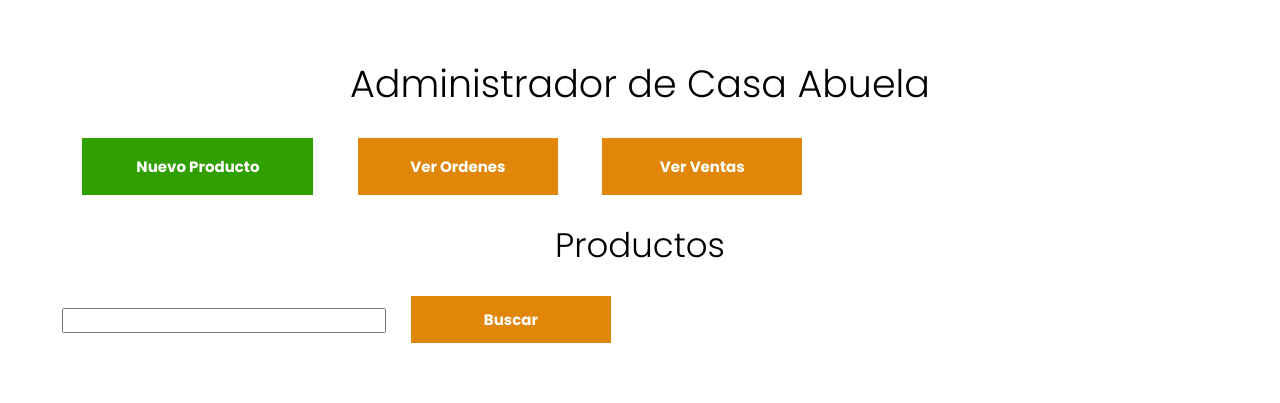
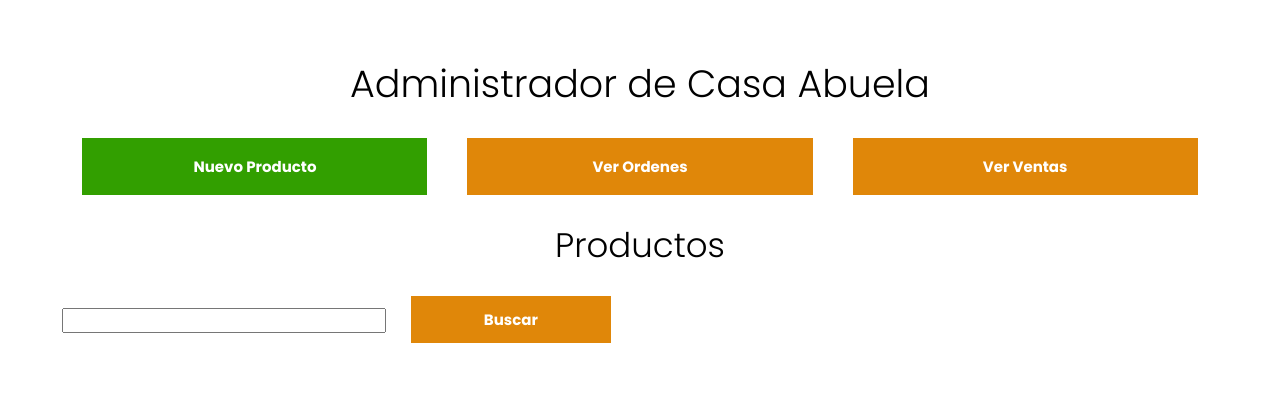
Before and after one commit to AdrianFelixJoxus/CocinaAbuela-PHP-MVC, a PHP site: page /admin-productos?resultado=1 in a window 1280 px wide. Shown: the part 200-603 px from the top of the page. Run offline with PHP 8.4, Linux system fonts and the light colour scheme; the visitor is signed in with stand-in values (Sample User, id 1); data that the repository does not hold is empty.

Commit message:
first commit

```diff
--- a/src/scss/layout/_admin.scss
+++ b/src/scss/layout/_admin.scss
@@ -7,8 +7,10 @@
     background-color: #333;
     margin: 0 auto;
     width: 100%;
+    font-size: 1.1rem;
     @include m.tablet {
         width: 100%;
+        font-size: 1.5rem;
     }
 
     @include m.desktop {
@@ -34,7 +36,12 @@
 }
 
 .ordenes-admin {
-
+   .ordenes {
+    padding: 0;
+    .boton {
+        margin: 1rem 1rem;
+    }
+   }
 }
 
 .admin-header {
@@ -65,6 +72,7 @@
     column-gap: 3rem;
     margin-bottom: 3rem;
     justify-content: center;
+    font-size: 1rem;
 
     @include m.tablet {
         font-size: 1.3rem;
--- a/src/scss/layout/_productosAdmin.scss
+++ b/src/scss/layout/_productosAdmin.scss
@@ -108,3 +108,17 @@ table.propiedades {
     display: grid;
     justify-content: center;
 }
+
+.botonesAdmin {
+
+    padding: 0;
+    @include m.tablet {
+        display: flex;
+        justify-content: center;
+        align-items: center;
+
+        .boton2 {
+            width: 100%;
+        }
+    }
+}
--- a/views/productos/admin.php
+++ b/views/productos/admin.php
@@ -12,10 +12,11 @@
     }?>
 
 
-    <a href="/productos-crear" class="boton2 boton-verde">Nuevo Producto</a>
-    <a href="/ordenes" class="boton2 boton-amarillo">Ver Ordenes</a>
-    <a href="/ventas" class="boton2 boton-amarillo">Ver Ventas</a>
-
+    <div class="botonesAdmin">
+        <a href="/productos-crear" class="boton2 boton-verde">Nuevo Producto</a>
+        <a href="/ordenes" class="boton2 boton-amarillo">Ver Ordenes</a>
+        <a href="/ventas" class="boton2 boton-amarillo">Ver Ventas</a>
+    </div>
 
     <h2>Productos</h2>
 
```
Also changed, not shown: public/build/css/app.css, 1 other file.
